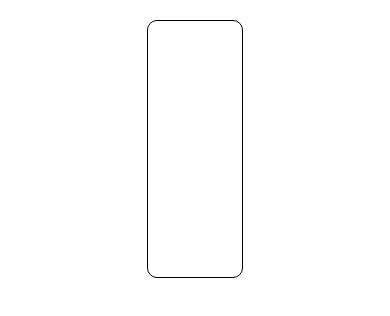
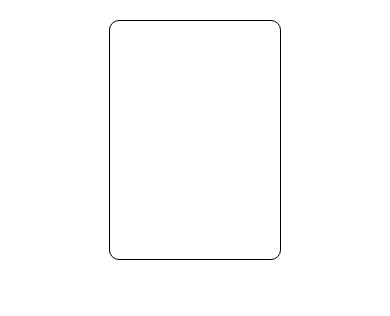
Before and after one commit to coder199420/weather, a plain HTML site: page index.html in a window 390 px wide. Drawn offline with nearby package versions, Linux system fonts and the light colour scheme; no server answers.

Commit message:
added Mobile screen width

```diff
--- a/styles.css
+++ b/styles.css
@@ -36,3 +36,15 @@ body {
     font-size: 3em;
     visibility: hidden;
 }
+
+@media screen and (max-width: 800px){
+    .forecast{
+        margin: 0 auto;
+        text-align: center;
+        width: 40%;
+        border: 1px solid black;
+        border-radius: 10px;
+        padding: 0 10px;
+        color: white;
+    }
+}
```
